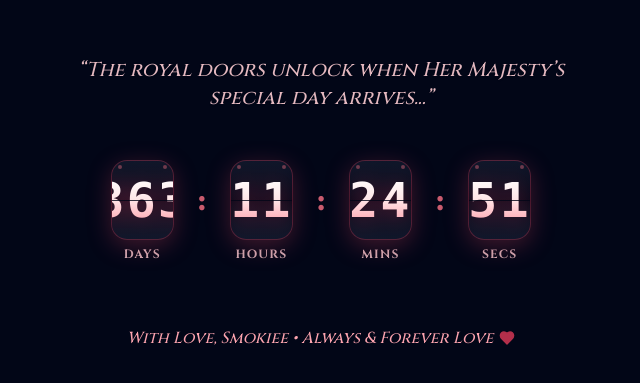
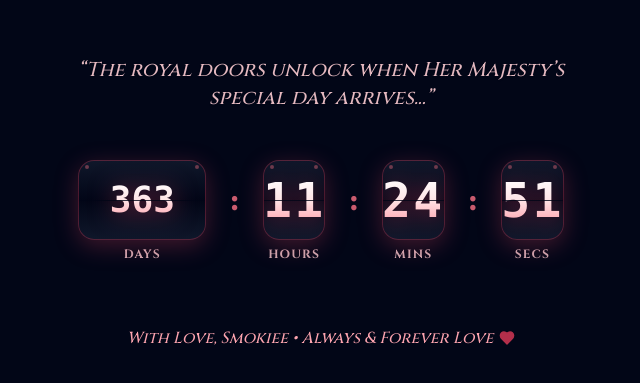
Before and after one commit to abulhasan-18/happy-birthday-queen, a Next.js app: page / in a window 1280 px wide. Shown: the part 197-580 px from the top of the page, without its empty margins (319-959 px from the left). Built offline with nearby package versions, Linux system fonts and the light colour scheme.

Commit message:
fix: adapt flip card sizing for 3-digit days countdown

```diff
--- a/src/components/FlipCard.tsx
+++ b/src/components/FlipCard.tsx
@@ -12,6 +12,8 @@ export default function FlipCard({ value, label }: FlipCardProps) {
   const [currentVal, setCurrentVal] = useState(formattedValue);
   const [prevVal, setPrevVal] = useState(formattedValue);
   const [isFlipping, setIsFlipping] = useState(false);
+
+  const isThreeDigits = String(currentVal).length >= 3;
 
   useEffect(() => {
     if (formattedValue !== currentVal) {
@@ -30,7 +32,13 @@ export default function FlipCard({ value, label }: FlipCardProps) {
   return (
     <div className="flex flex-col items-center">
       {/* 3D Flip Card Container */}
-      <div className="relative w-[3.5rem] h-[4.5rem] min-[380px]:w-[3.9rem] min-[380px]:h-[5rem] sm:w-22 sm:h-26 md:w-26 md:h-30 rounded-xl sm:rounded-2xl bg-gradient-to-b from-slate-900 via-slate-950 to-slate-900 border border-rose-500/30 shadow-[0_6px_25px_rgba(255,77,109,0.25)] flex items-center justify-center select-none overflow-hidden perspective-500">
+      <div
+        className={`relative ${
+          isThreeDigits
+            ? "w-[4.2rem] min-[380px]:w-[4.8rem] sm:w-28 md:w-32 px-1"
+            : "w-[3.5rem] min-[380px]:w-[3.9rem] sm:w-22 md:w-26"
+        } h-[4.5rem] min-[380px]:h-[5rem] sm:h-26 md:h-30 rounded-xl sm:rounded-2xl bg-gradient-to-b from-slate-900 via-slate-950 to-slate-900 border border-rose-500/30 shadow-[0_6px_25px_rgba(255,77,109,0.25)] flex items-center justify-center select-none overflow-hidden perspective-500 transition-all duration-300`}
+      >
         {/* Subtle Horizontal Divider line across middle */}
         <div className="absolute inset-x-0 top-1/2 h-[1px] bg-slate-950/80 z-20 shadow-xs"></div>
 
@@ -41,7 +49,11 @@ export default function FlipCard({ value, label }: FlipCardProps) {
         {/* Current Digit */}
         <span
           key={currentVal}
-          className={`font-mono text-2xl min-[380px]:text-3xl sm:text-4xl md:text-5xl font-extrabold text-transparent bg-clip-text bg-gradient-to-b from-white via-rose-100 to-rose-300 drop-shadow-[0_2px_12px_rgba(255,77,109,0.5)] tracking-wider ${
+          className={`font-mono ${
+            isThreeDigits
+              ? "text-xl min-[380px]:text-2xl sm:text-3xl md:text-4xl tracking-tight sm:tracking-normal"
+              : "text-2xl min-[380px]:text-3xl sm:text-4xl md:text-5xl tracking-wider"
+          } font-extrabold text-transparent bg-clip-text bg-gradient-to-b from-white via-rose-100 to-rose-300 drop-shadow-[0_2px_12px_rgba(255,77,109,0.5)] ${
             isFlipping ? "animate-flipDown" : ""
           }`}
         >
```
